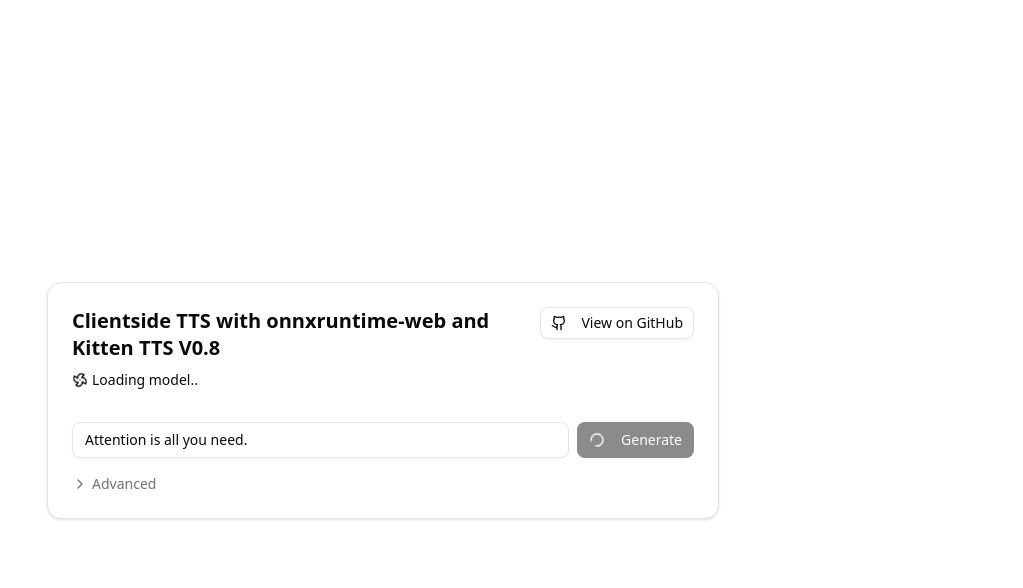
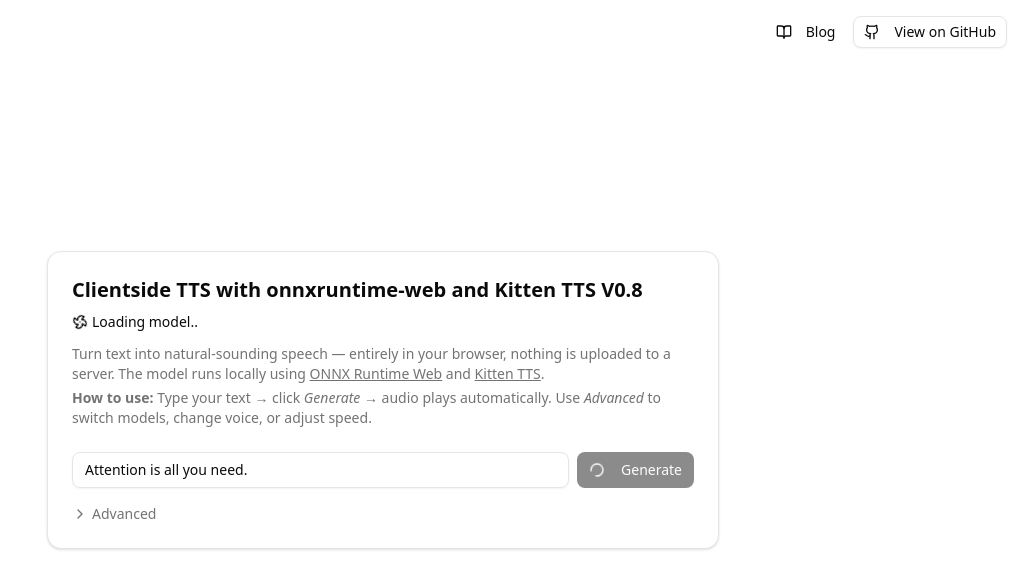
Before and after one commit to geronimi73/next-voice, a Next.js app: page / in a window 1280 px wide. Shown: the top 588 px of the page, without its empty margins (257-1280 px from the left). Built offline with nearby package versions, Linux system fonts and the light colour scheme.

Commit message:
desc, links

```diff
--- a/app/layout.tsx
+++ b/app/layout.tsx
@@ -1,9 +1,33 @@
 import type { Metadata } from "next";
-import localFont from "next/font/local";
 import "./globals.css";
 
 export const metadata: Metadata = {
-  title: "Next/Voice",
+  title: "Kitten TTS — Browser-based Text to Speech",
+  description:
+    "Generate natural-sounding speech from text entirely in your browser. Powered by Kitten TTS V0.8 and ONNX Runtime Web — multiple voices, adjustable speed, no server, no upload.",
+  keywords: [
+    "text to speech",
+    "TTS",
+    "Kitten TTS",
+    "browser AI",
+    "ONNX Runtime",
+    "speech synthesis",
+    "client-side AI",
+    "offline TTS",
+  ],
+  openGraph: {
+    title: "Kitten TTS — Browser-based Text to Speech",
+    description:
+      "Generate natural-sounding speech from text entirely in your browser. Powered by Kitten TTS V0.8 and ONNX Runtime Web — multiple voices, adjustable speed, no server, no upload.",
+    type: "website",
+    url: "https://next-voice.vercel.app",
+  },
+  twitter: {
+    card: "summary_large_image",
+    title: "Kitten TTS — Browser-based Text to Speech",
+    description:
+      "Generate natural-sounding speech from text entirely in your browser. Powered by Kitten TTS V0.8 and ONNX Runtime Web.",
+  },
 };
 
 export default function RootLayout({
@@ -12,10 +36,8 @@
   children: React.ReactNode;
 }>) {
   return (
-    <html>
-      <body suppressHydrationWarning>
-        {children}
-      </body>
+    <html lang="en">
+      <body suppressHydrationWarning>{children}</body>
     </html>
   );
 }
--- a/app/page.jsx
+++ b/app/page.jsx
@@ -8,7 +8,8 @@
 import { Card, CardContent, CardDescription, CardFooter, CardHeader, CardTitle,} from "@/components/ui/card";
 import { Button } from "@/components/ui/button";
 import { Input } from "@/components/ui/input"
-import { LoaderCircle, Github, Fan, Play, OctagonX, ChevronRight } from "lucide-react";
+import { LoaderCircle, Fan, Play, OctagonX, ChevronRight } from "lucide-react";
+import HeaderLinks from "@/components/ui/header-links.jsx";
 
 import { tts, loadModel, setProgressCallback } from "./kitten.js";
 
@@ -119,9 +120,11 @@
   return (
     <div className="flex items-center justify-center min-h-screen bg-background p-4">
       <Card className="w-full max-w-2xl">
+        <HeaderLinks
+          githubUrl="https://github.com/geronimi73/next-voice"
+          blogUrl="https://medium.com/@geronimo7"
+        />
         <CardHeader>
-          <div className="flex items-start justify-between gap-3">
-            <div className="flex flex-col gap-2 min-w-0">
           <CardTitle className="text-base sm:text-xl leading-snug">
             Clientside TTS with onnxruntime-web and Kitten TTS V0.8
           </CardTitle>
@@ -136,17 +139,32 @@
               device ? "Running on " + device : ""
             }
           </p>
-            </div>
-            <Button
-              variant="outline"
-              size="sm"
-              className="shrink-0"
-              onClick={() => window.open("https://github.com/geronimi73/next-voice", "_blank")}
+          <CardDescription className="text-sm text-muted-foreground space-y-1 pt-1">
+            <p>
+              Turn text into natural-sounding speech — entirely in your browser, nothing is uploaded to a server.
+              The model runs locally using{" "}
+              <a
+                href="https://onnxruntime.ai"
+                target="_blank"
+                rel="noopener noreferrer"
+                className="underline hover:text-foreground"
               >
-              <Github className="w-4 h-4 sm:mr-2" />
-              <span className="hidden sm:inline">View on GitHub</span>
-            </Button>
-          </div>
+                ONNX Runtime Web
+              </a>{" "}
+              and{" "}
+              <a
+                href="https://huggingface.co/KittenML"
+                target="_blank"
+                rel="noopener noreferrer"
+                className="underline hover:text-foreground"
+              >
+                Kitten TTS
+              </a>.
+            </p>
+            <p>
+              <strong>How to use:</strong> Type your text → click <em>Generate</em> → audio plays automatically. Use <em>Advanced</em> to switch models, change voice, or adjust speed.
+            </p>
+          </CardDescription>
         </CardHeader>
         <CardContent>
           <div className="flex flex-col gap-4">
--- /dev/null
+++ b/components/ui/header-links.jsx
@@ -0,0 +1,31 @@
+import { BookOpen, Github } from "lucide-react";
+import { Button } from "@/components/ui/button";
+
+export default function HeaderLinks({ githubUrl, blogUrl }) {
+  if (!githubUrl && !blogUrl) return null;
+
+  return (
+    <div className="absolute top-4 right-4 flex gap-2">
+      {blogUrl && (
+        <Button
+          variant="ghost"
+          size="sm"
+          onClick={() => window.open(blogUrl, "_blank")}
+        >
+          <BookOpen className="w-4 h-4 mr-2" />
+          Blog
+        </Button>
+      )}
+      {githubUrl && (
+        <Button
+          variant="outline"
+          size="sm"
+          onClick={() => window.open(githubUrl, "_blank")}
+        >
+          <Github className="w-4 h-4 mr-2" />
+          View on GitHub
+        </Button>
+      )}
+    </div>
+  );
+}
```
Lines whose indentation alone changed are shown as unchanged.
